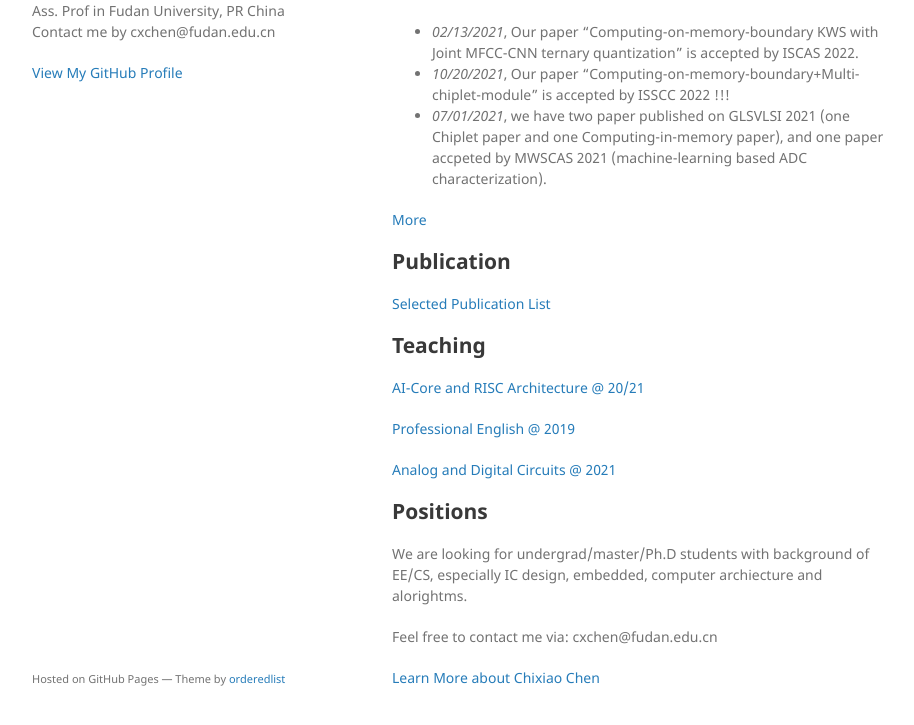
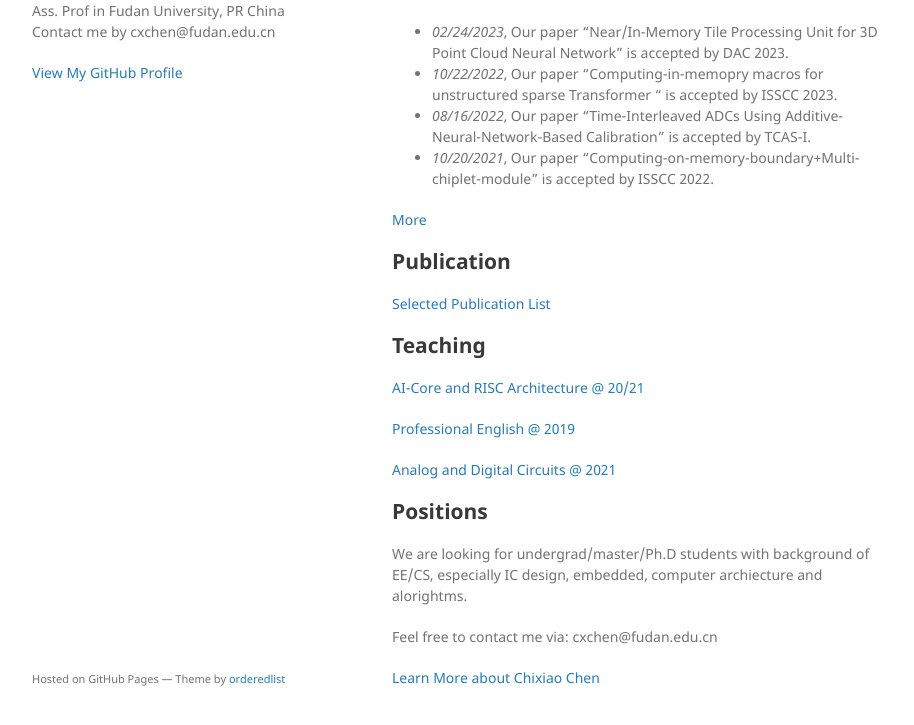
Before and after one commit to cihlab/cihlab.github.io, a Jekyll site: the page built from index.md, in a window 1280 px wide and 1126 px high. Shown: the part 368-1093 px from the top of the window, without its empty margins (178-1092 px from the left). Built offline with Jekyll 4.4.1, drawn with Linux system fonts in a browser that asks for light colours; our own code applies the rules of GitHub Pages for plain Markdown files.

Commit message:
update the news with newly accepted paper, 23/04

```diff
--- a/index.md
+++ b/index.md
@@ -13,9 +13,11 @@ A brief chinese introduction can be found via [FICS faculty website](https://fic
 
 
 ## News
-* _02/13/2021_, Our paper "Computing-on-memory-boundary KWS with Joint MFCC-CNN ternary quantization" is accepted by ISCAS 2022.
-* _10/20/2021_, Our paper "Computing-on-memory-boundary+Multi-chiplet-module" is accepted by ISSCC 2022 !!!
-* _07/01/2021_, we have two paper published on GLSVLSI 2021 (one Chiplet paper and one Computing-in-memory paper), and one paper accpeted by MWSCAS 2021 (machine-learning based ADC characterization).
+* _02/24/2023_, Our paper "Near/In-Memory Tile Processing Unit for 3D Point Cloud Neural Network" is accepted by DAC 2023.
+* _10/22/2022_, Our paper "Computing-in-memopry macros for unstructured sparse Transformer " is accepted by ISSCC 2023.
+* _08/16/2022_, Our paper "Time-Interleaved ADCs Using Additive-Neural-Network-Based Calibration" is accepted by TCAS-I.
+* _10/20/2021_, Our paper "Computing-on-memory-boundary+Multi-chiplet-module" is accepted by ISSCC 2022.
+
 
 
 
```
